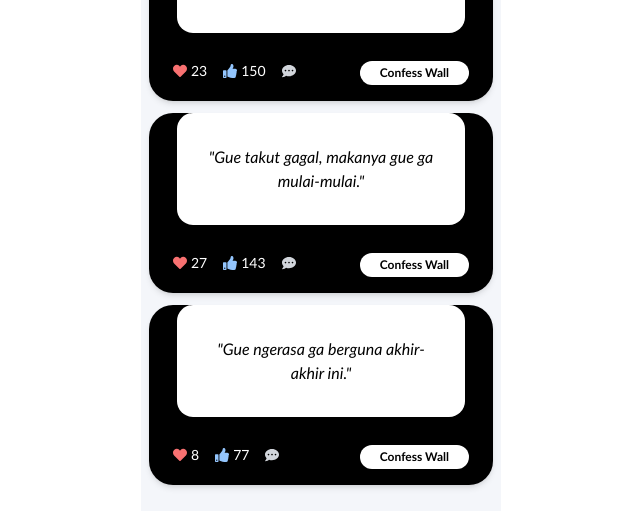
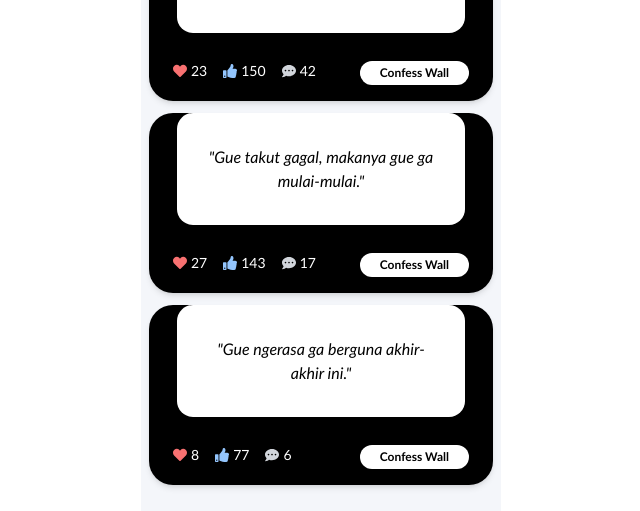
Before and after one commit to deeeeeel/selfify-clean, a Next.js app: page /confess/input in a window 1280 px wide. Shown: the part 179-690 px from the top of the page, without its empty margins (319-959 px from the left). Built offline with nearby package versions, Linux system fonts and the light colour scheme.

Commit message:
fix: use comments prop instead of comment in ConfessInputPage

```diff
--- a/app/confess/input/page.tsx
+++ b/app/confess/input/page.tsx
@@ -1,5 +1,5 @@
 // File: app/confess/input/page.tsx
-// Deskripsi: Halaman Input Confess versi mobile-app view, lengkap dengan Header (tanggal + audio player) dan Bottom Nav
+// Deskripsi: Halaman Input Confess versi mobile-app view, lengkap dengan Header dan Bottom Nav
 
 'use client';
 
@@ -17,10 +17,7 @@ export default function ConfessInputPage() {
 
   const handleSubmit = (e: React.FormEvent) => {
     e.preventDefault();
-    if (!text.trim()) {
-      alert('Confess tidak boleh kosong!');
-      return;
-    }
+    if (!text.trim()) return alert('Confess tidak boleh kosong!');
     // Dummy save
     console.log({ text, alter });
     setSubmitted(true);
@@ -42,7 +39,7 @@ export default function ConfessInputPage() {
             ← Kembali
           </Link>
           <h1 className="text-2xl font-bold text-black">Buat Confess Baru</h1>
-          <div className="w-6" /> {/* spacer */}
+          <div className="w-6" />
         </div>
 
         {/* Preview 3 Confess Terbaru */}
@@ -54,7 +51,7 @@ export default function ConfessInputPage() {
               text={c.text}
               love={c.love}
               like={c.like}
-              comments={c.comment}
+              comments={c.comments}    // <-- perbaikan: gunakan 'comments'
               onComment={() => {}}
               showLink={false}
             />
@@ -63,7 +60,6 @@ export default function ConfessInputPage() {
 
         {/* Form Input Confess */}
         <form onSubmit={handleSubmit} className="space-y-6">
-          {/* Textarea Confess */}
           <div>
             <label className="block text-sm font-medium text-gray-700 mb-1">
               Cerita Kamu (max 200 karakter)
@@ -81,7 +77,6 @@ export default function ConfessInputPage() {
             </div>
           </div>
 
-          {/* Input Alter */}
           <div>
             <label className="block text-sm font-medium text-gray-700 mb-1">
               Nama Alter (opsional)
@@ -95,7 +90,6 @@ export default function ConfessInputPage() {
             />
           </div>
 
-          {/* Submit Button */}
           <button
             type="submit"
             className={`w-full py-3 rounded-xl font-bold transition ${
```
